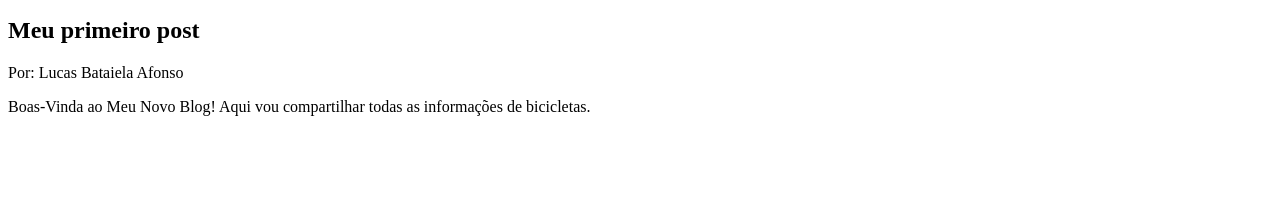
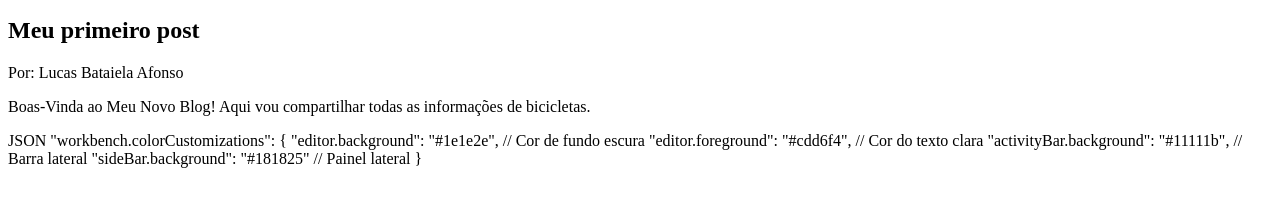
Before and after one commit to lucasbataielaafonso-debug/Bicicleta, a plain HTML site: page index.html in a window 1280 px wide. Shown: the part 101-308 px from the top of the page. Drawn offline with Linux system fonts and the light colour scheme.

Commit message:
lacalaca

```diff
--- a/index.html
+++ b/index.html
@@ -29,3 +29,13 @@
             <main>
     </body>
     </html>
+
+    JSON
+
+
+"workbench.colorCustomizations": {
+    "editor.background": "#1e1e2e",      // Cor de fundo escura
+    "editor.foreground": "#cdd6f4",      // Cor do texto clara
+    "activityBar.background": "#11111b",  // Barra lateral
+    "sideBar.background": "#181825"      // Painel lateral
+}
```
